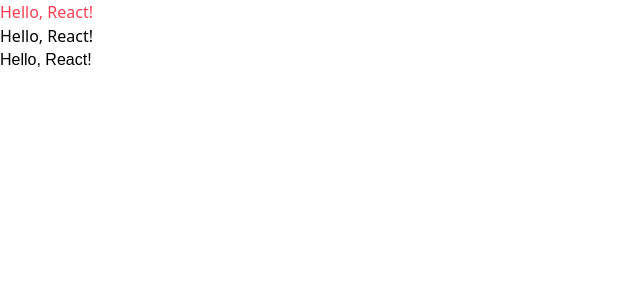
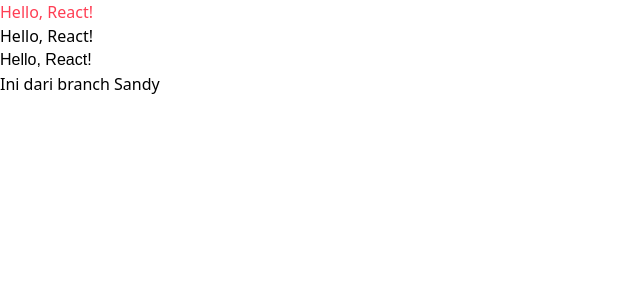
Before and after one commit to AchmadZahrulAZ/web-dashboard-kelompok-4, a React (Vite) app: page / in a window 1280 px wide. Shown: the top 300 px of the page, without its empty margins (0-640 px from the left). Built offline with nearby package versions, Linux system fonts and the light colour scheme.

Commit message:
initial commit

```diff
--- a/src/App.jsx
+++ b/src/App.jsx
@@ -6,6 +6,7 @@
       <h1 className="text-peachred">Hello, React!</h1>
       <p>Hello, React!</p>
       <p className='font-raleway'>Hello, React!</p>
+      <p>Ini dari branch Sandy</p>
     </div>
   );
 };
```
